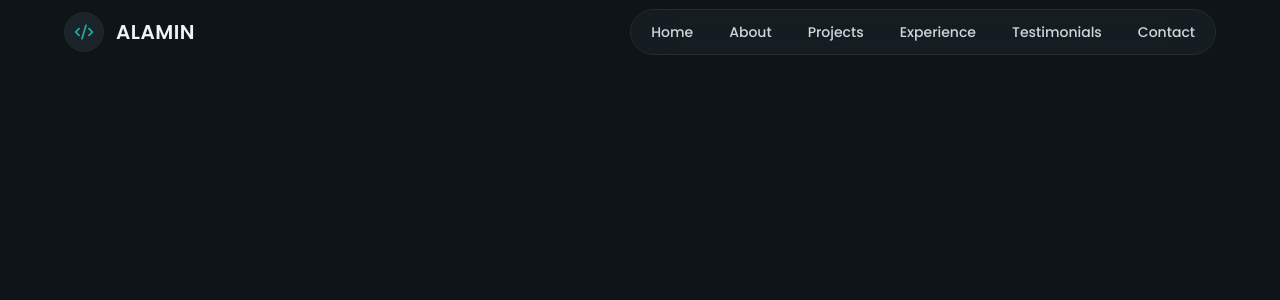
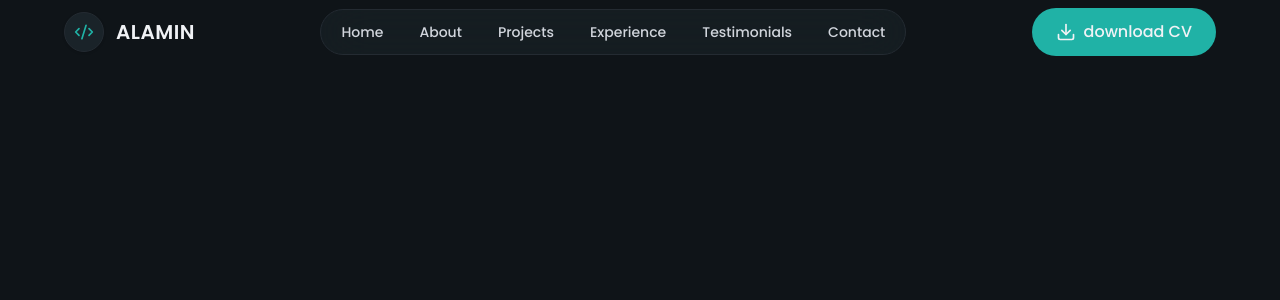
Before and after one commit to ALAMIN761740/next-js-portfolio, a Next.js app: page / in a window 1280 px wide. Shown: the top 300 px of the page. Built offline with nearby package versions, Linux system fonts and the light colour scheme.

Commit message:
feat(navbar): add mobile menu toggle button

```diff
--- /dev/null
+++ b/src/components/navbar/MobileNav.tsx
@@ -0,0 +1,7 @@
+import React from 'react'
+
+export default function MobileNav() {
+    return (
+        <div>MobileNav</div>
+    )
+}
--- a/src/components/navbar/Navbar.tsx
+++ b/src/components/navbar/Navbar.tsx
@@ -3,6 +3,8 @@
 import { useEffect, useState } from "react"
 import Link from "next/link"
 import Logo from "./Logo";
+import LinkButton from "../ui/LinkButton";
+import { LuDownload, LuMenu, LuX } from "react-icons/lu";
 
 
 
@@ -20,6 +22,7 @@ const navLinks = [
 
 export default function Navbar() {
     const [scrolled, setScrolled] = useState(false);
+    const [navOpen, setNavOpen] = useState(false);
 
     useEffect(() => {
         const handleScroll = () => {
@@ -49,6 +52,14 @@ export default function Navbar() {
                         </li>
                     ))}
                 </ul>
+
+                <div className="hidden lg:block">
+                    <LinkButton iconPosition="left" icon={LuDownload} rounded text="download CV" href="/documents/cv.pdf" download />
+                </div>
+
+                <button className=" z-50 lg:hidden w-10 h-10 rounded-lg flex items-center justify-center border border-border bg-surface/60 text-text hover:border-primary hover:text-primary transition">
+                    {navOpen ? <LuX size={22}/> : <LuMenu size= {22}/>}
+                </button>
             </div>
         </nav>
     )
--- a/src/components/ui/LinkButton.tsx
+++ b/src/components/ui/LinkButton.tsx
@@ -28,13 +28,21 @@ export default function LinkButton({
     active:scale-[0.98]
     `
     const variants = {
-        primary: `bg-primary text-background border border`,
+        primary: `bg-primary text-background border-none`,
         outline: `bg-transparent text-text border-border hover:text-primary hover:border-primary hover:bg-primary/10`
     }
 
     return (
-        <Link className={`${baseStyles} ${variants[variant]}`} href={href}>
+        <Link download={download} className={`${baseStyles} ${variants[variant]}`} href={href}>
+            {Icon && iconPosition === "left" && (
+                <Icon className="w-5 h-5 z-10" />
+            )}
 
+            <span className="z-10">{text}</span>
+
+            {Icon && iconPosition === "right" && (
+                <Icon className="w-5 h-5 z-10" />
+            )}
         </Link>
     )
 }
```
